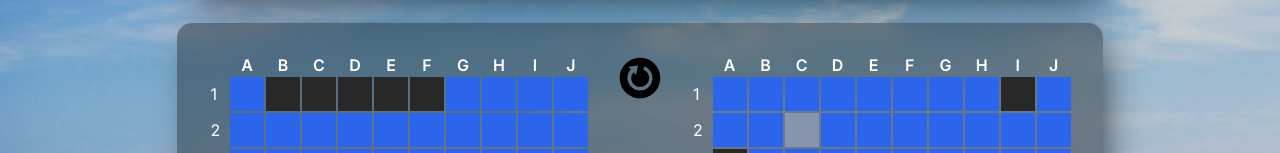
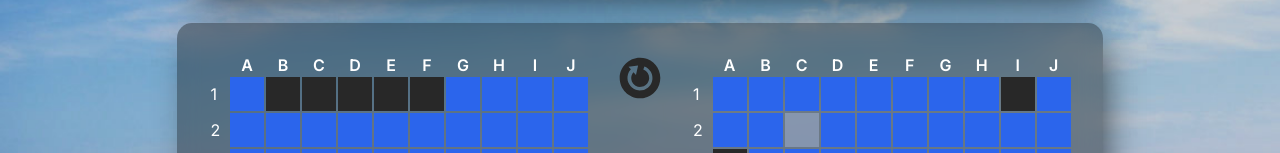
Before and after one commit to mikolajgraczyk/battleship-game-simulation, a React (Create React App) app: page / in a window 1280 px wide. Shown: the part 209-362 px from the top of the page. Built offline with nearby package versions, Linux system fonts and the light colour scheme.

Commit message:
changed restart button color

```diff
--- a/src/Main/styled.ts
+++ b/src/Main/styled.ts
@@ -61,6 +61,7 @@ export const RestartButton = styled.button`
   align-items: center;
   width: 50px;
   height: 50px;
+  color: rgb(40, 40, 40);
   transition: 0.2s;
 
   &:hover{
```
Also changed, not shown: src/Main/RestartIcon.svg.
